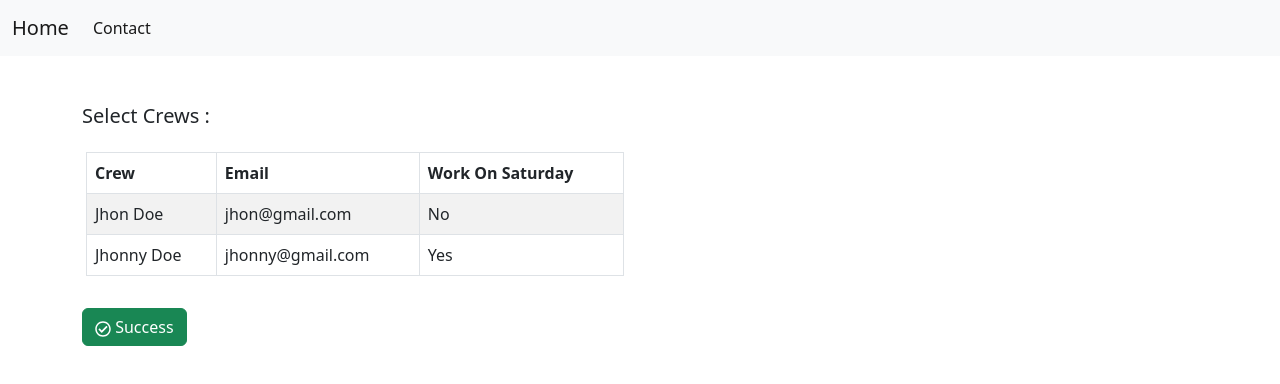
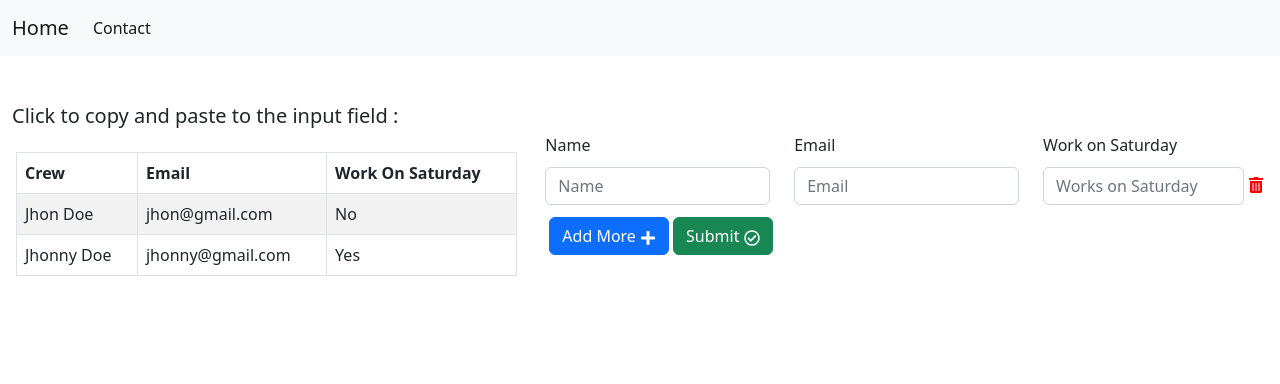
Before and after one commit to SazidAhmed/ToDoList-Advanced, a React (Create React App) app: page /contact in a window 1280 px wide. Shown: the top 384 px of the page. Built offline with nearby package versions, Linux system fonts and the light colour scheme.

Commit message:
dynamic form add methods completed

```diff
--- a/package.json
+++ b/package.json
@@ -20,6 +20,7 @@
     "react-icons": "^4.4.0",
     "react-router-dom": "^6.3.0",
     "react-scripts": "5.0.1",
+    "uuid": "^8.3.2",
     "web-vitals": "^2.1.4"
   },
   "scripts": {
--- a/src/pages/Contact.js
+++ b/src/pages/Contact.js
@@ -1,14 +1,45 @@
+import { useState } from 'react';
+import { FaRegCheckCircle, FaPlus, FaTrashAlt } from 'react-icons/fa';
+import { v4 as uuidv4 } from 'uuid';
 
-import { FaRegCheckCircle } from 'react-icons/fa';
+function CopyTable() {
 
-function DraggableTable() {
+  const [inputFields, setInputFields] = useState([
+    { id: uuidv4(), name: '', email: '', works_on_saturday:'' },
+  ]);
+
+  const handleSubmit = (e) => {
+    e.preventDefault();
+    console.log("InputFields", inputFields);
+  };
+
+  const handleChangeInput = (id, event) => {
+    const newInputFields = inputFields.map(i => {
+      if(id === i.id) {
+        i[event.target.name] = event.target.value
+      }
+      return i;
+    })
+
+    setInputFields(newInputFields);
+  }
+
+  const handleAddFields = () => {
+    setInputFields([...inputFields, { id: uuidv4(), name: '', email: '', works_on_saturday:'' }])
+  }
+
+  const handleRemoveFields = id => {
+    const values  = [...inputFields];
+    values.splice(values.findIndex(value => value.id === id), 1);
+    setInputFields(values);
+  }
 
   return (
     <>
-    <div className="container">
+    <div className="container-fluid">
             <div className="row">
-                <h5 className='mt-5'>Select Crews : </h5>
-                <div className="col col-xs-12 col-sm-12 col-md-6 col-lg-6 col-xl-6 p-3">
+                <h5 className='mt-5'>Click to copy and paste to the input field : </h5>
+                <div className="col col-xs-12 col-sm-12 col-md-5 col-lg-5 col-xl-5 p-3">
                     <table className='table table-striped table-bordered table-hover'>
                         <thead>
                             <tr>
@@ -31,13 +62,49 @@ function DraggableTable() {
                         </tbody>
                     </table>
                 </div>
-                <div className="col col-xs-12 col-sm-12 col-md-6 col-lg-6 col-xl-6 p-3">
-
-                </div>
-            </div>
-            <div className="row">
-                <div className="d-flex ">
-                    <button type="button" className="btn btn-success"><FaRegCheckCircle /> Success</button>
+                <div className="col col-xs-12 col-sm-12 col-md-7 col-lg-7 col-xl-7">
+                      <div className="row">
+                      <div className="col col-xs-12 col-sm-12 col-md-4 col-lg-4 col-xl-4">
+                        <h6>Name</h6>
+                      </div>
+                      <div className="col col-xs-12 col-sm-12 col-md-4 col-lg-4 col-xl-4">
+                        <h6>Email</h6>
+                      </div>
+                      <div className="col col-xs-12 col-sm-12 col-md-4 col-lg-4 col-xl-4">
+                        <h6>Work on Saturday</h6>
+                      </div>
+                    </div>
+                  <form onSubmit={handleSubmit}>
+                  { inputFields.map(inputField => (
+                    <div className="row mt-1"  key={inputField.id}>
+                      <div className="col col-xs-12 col-sm-12 col-md-4 col-lg-4 col-xl-4">
+                        <input type="text" name='name' className="form-control" placeholder='Name' aria-describedby="name"
+                        value={inputField.name}
+                        onChange={event => handleChangeInput(inputField.id, event)}
+                        />
+                      </div>
+                      <div className="col col-xs-12 col-sm-12 col-md-4 col-lg-4 col-xl-4">
+                        <input type="text" name='email' className="form-control" placeholder='Email' aria-describedby="email"
+                        value={inputField.email}
+                        onChange={event => handleChangeInput(inputField.id, event)}
+                        />
+                      </div>
+                      <div className="col col-xs-12 col-sm-12 col-md-4 col-lg-4 col-xl-4">
+                      <div className="d-flex ">
+                        <input type="text" name='works_on_saturday' className="form-control" placeholder='Works on Saturday' aria-describedby="wos"
+                        value={inputField.works_on_saturday}
+                        onChange={event => handleChangeInput(inputField.id, event)}
+                        />
+                        <span className='m-1 danger' role="button" disabled={inputFields.length === 1} onClick={() => handleRemoveFields(inputField.id)}><FaTrashAlt color='red'/></span>
+                        </div>
+                      </div>
+                    </div>
+                    )) }
+                     <div className="mt-2">
+                        <button type="button" className="btn btn-primary m-1" onClick={handleAddFields}>Add More <FaPlus /></button>
+                        <button type="button" className="btn btn-success" onClick={handleSubmit}> Submit <FaRegCheckCircle /></button>
+                      </div>
+                  </form>
                 </div>
             </div>
         </div>
@@ -45,4 +112,4 @@ function DraggableTable() {
   );
 }
 
-export default DraggableTable;
+export default CopyTable;
```
Also changed, not shown: src/components/reUsable/crewTable.js (deleted, +0 -62 lines), src/pages/Drag.js (added, +64 -0 lines), src/components/reUsable/Table.js (renamed from src/components/reUsable/dragableTable.js), src/components/reUsable/copyPaste.js (deleted), 1 other file (tests, documents, lock files or other folders).
